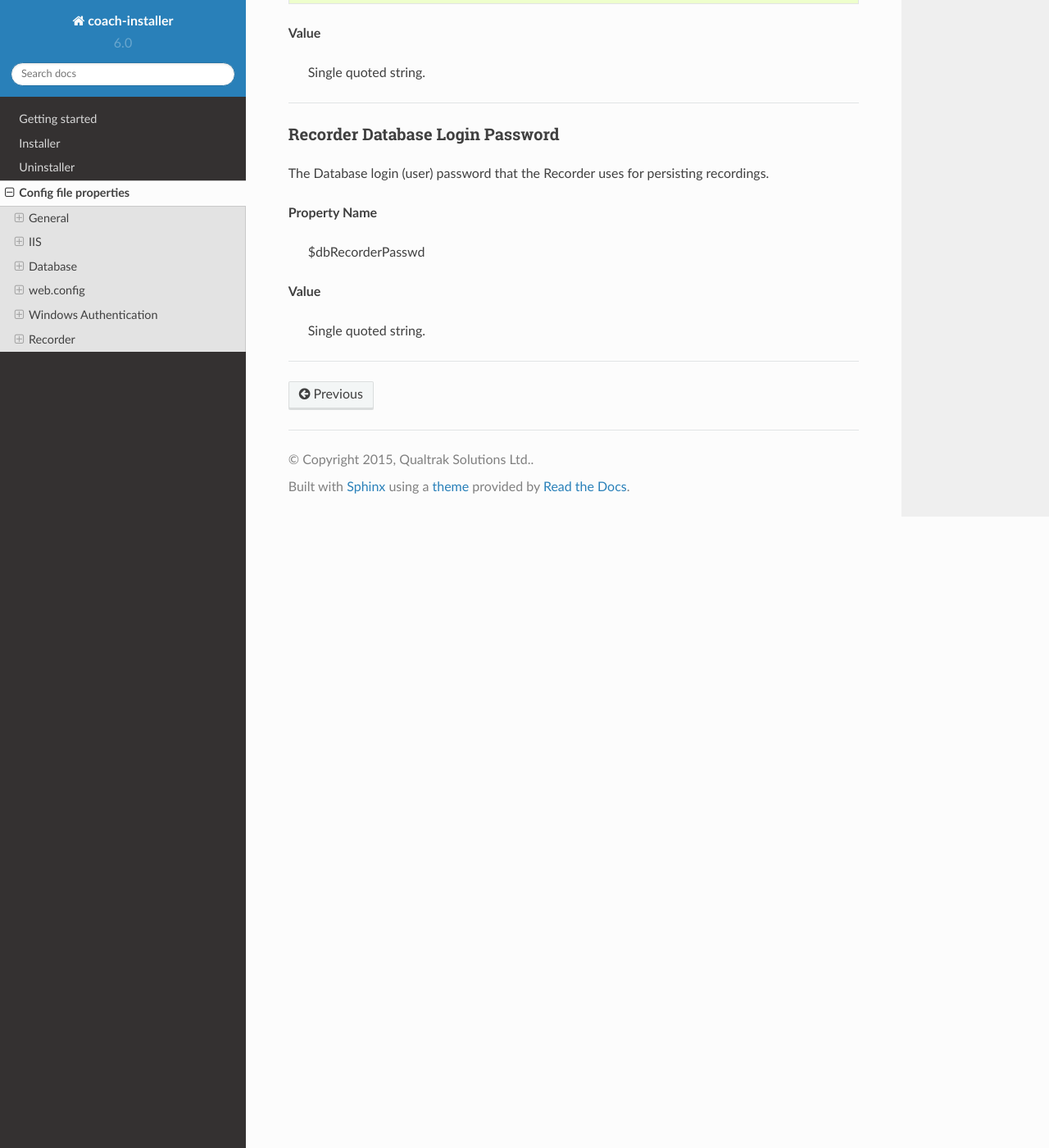
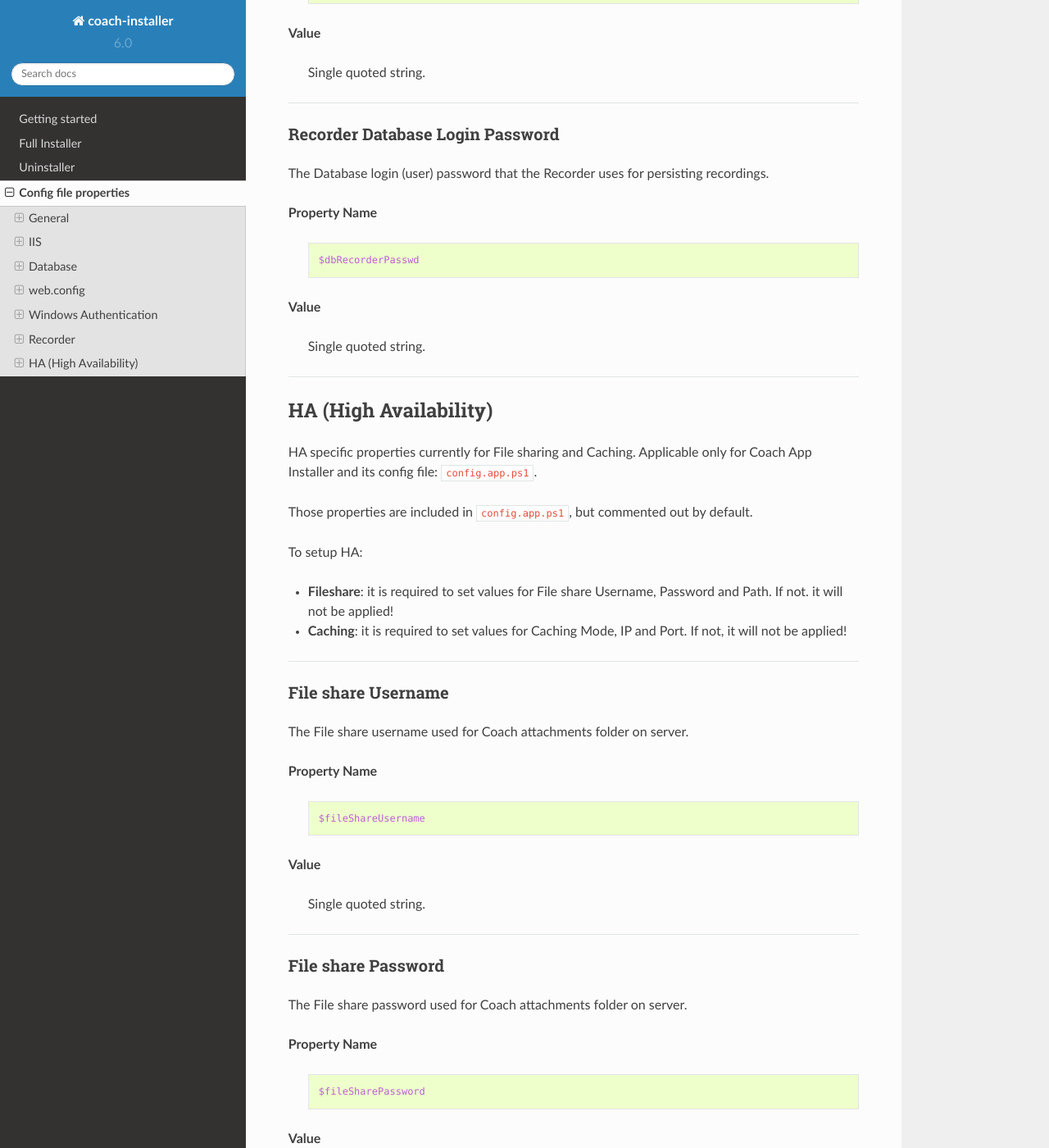
Before and after one commit to qualtrak/docs-coach-installer, a Sphinx documentation site: the page built from source/config-properties.rst, in a window 1280 px wide and 1400 px high, scrolled down 10227 px. Shown: the whole window at 82% size. Built offline with Sphinx 7.4.7 and the Read the Docs theme 2.0.0, drawn with Linux system fonts in a browser that asks for light colours; some of the changed text lies outside the part shown.

Commit message:
Updated docs to v5.1 from v5.0. TODO: Convert Db, App and Scheduler installer documentation.

```diff
--- a/source/config-properties.rst
+++ b/source/config-properties.rst
@@ -24,9 +24,9 @@
 
 **Property Name**
 
-.. code-block:: powershell
+    .. code-block:: powershell
 
-		$installPath
+    		$installPath
 
 **Value**
 
@@ -48,9 +48,9 @@
 
 **Property Name**
 
-.. code-block:: powershell
+    .. code-block:: powershell
 
-		$isSSL
+    		$isSSL
 
 **Value**
 
@@ -62,7 +62,7 @@
 
 -------
 
-System Administrator Username
+Coach System Administrator Username
 .............................
 
 Sets the *Coach* System Administrator username.
@@ -70,9 +70,9 @@
 
 **Property Name**
 
-.. code-block:: powershell
+    .. code-block:: powershell
 
-		$sysAdminUsername
+    		$sysAdminUsername
 
 **Value**
 
@@ -91,9 +91,9 @@
 
 **Property Name**
 
-.. code-block:: powershell
+    .. code-block:: powershell
 
-		$schedulerTriggerTime
+    		$schedulerTriggerTime
 
 **Value**
 
@@ -114,9 +114,9 @@
 
 **Property Name**
 
-.. code-block:: powershell
+    .. code-block:: powershell
 
-		$installInstrumentation
+    		$installInstrumentation
 
 **Value**
 
@@ -143,9 +143,9 @@
 
 **Property Name**
 
-.. code-block:: powershell
+    .. code-block:: powershell
 
-		$appPoolName
+    		$appPoolName
 
 **Value**
 
@@ -164,9 +164,9 @@
 
 **Property Name**
 
-.. code-block:: powershell
+    .. code-block:: powershell
 
-		$iisWebSiteName
+    		$iisWebSiteName
 
 **Value**
 
@@ -186,9 +186,9 @@
 
 **Property Name**
 
-.. code-block:: powershell
+    .. code-block:: powershell
 
-		$appName
+    		$appName
 
 **Value**
 
@@ -216,9 +216,9 @@
 
 **Property Name:**
 
-.. code-block:: powershell
+    .. code-block:: powershell
 
-		$dbInstanceName
+    		$dbInstanceName
 
 **Value**
 
@@ -240,9 +240,9 @@
 
 **Property Name**
 
-.. code-block:: powershell
+    .. code-block:: powershell
 
-		$dbLoginName
+    		$dbLoginName
 
 **Value**
 
@@ -271,9 +271,9 @@
 
 **Property Name**
 
-.. code-block:: powershell
+    .. code-block:: powershell
 
-		$authenticationRoute
+    		$authenticationRoute
 
 **Value**
 
@@ -293,9 +293,9 @@
 
 **Property Name**
 
-.. code-block:: powershell
+    .. code-block:: powershell
 
-		$machineValidationKey
+    		$machineValidationKey
 
 **Value**
 
@@ -315,9 +315,9 @@
 
 **Property Name**
 
-.. code-block:: powershell
+    .. code-block:: powershell
 
-		$machineDecryptionKey
+    		$machineDecryptionKey
 
 **Value**
 
@@ -337,9 +337,9 @@
 
 **Property Name**
 
-.. code-block:: powershell
+    .. code-block:: powershell
 
-		$formsName
+    		$formsName
 
 **Value**
 
@@ -359,9 +359,9 @@
 
 **Property Name**
 
-.. code-block:: powershell
+    .. code-block:: powershell
 
-		$formsDomain
+    		$formsDomain
 
 **Value**
 
@@ -388,11 +388,11 @@
 Enables Windows Authentication in *Coach*. This also requires the *Active Directory Group Name* property to be set.
 Don't use *Windows Authentication* property in ``config.ps1``, if it is not needed!
 
-** Property Name**
+**Property Name**
 
-.. code-block:: powershell
+    .. code-block:: powershell
 
-		$isWindowsAuth
+    		$isWindowsAuth
 
 **Value**
 
@@ -412,9 +412,9 @@
 
 **Property Name**
 
-.. code-block:: powershell
+    .. code-block:: powershell
 
-		$activeDirectoryGroupName
+    		$activeDirectoryGroupName
 
 **Value**
 
@@ -442,9 +442,9 @@
 
 **Property Name**
 
-.. code-block:: powershell
+    .. code-block:: powershell
 
-		$recorderIpAddress
+    		$recorderIpAddress
 
 **Value**
 
@@ -463,9 +463,9 @@
 
 **Property Name**
 
-.. code-block:: powershell
+    .. code-block:: powershell
 
-		$dbRecorderInstance
+    		$dbRecorderInstance
 
 **Value**
 
@@ -484,9 +484,9 @@
 
 **Property Name**
 
-.. code-block:: powershell
+    .. code-block:: powershell
 
-		$dbRecorderLoginName
+    		$dbRecorderLoginName
 
 **Value**
 
@@ -501,10 +501,137 @@
 
 **Property Name**
 
-		$dbRecorderPasswd
+    .. code-block:: powershell
+
+    		$dbRecorderPasswd
 
 **Value**
 
 	Single quoted string.
 
 -------
+
+HA (High Availability)
+----------------------
+
+HA specific properties currently for File sharing and Caching.
+Applicable only for Coach App Installer and its config file: ``config.app.ps1``.
+
+Those properties are included in ``config.app.ps1``, but commented out by default.
+
+To setup HA:
+
+* **Fileshare**: it is required to set values for File share Username, Password and Path. If not. it will not be applied!
+* **Caching**: it is required to set values for Caching Mode, IP and Port. If not, it will not be applied!
+
+-------
+
+File share Username
+...................
+
+The File share username used for Coach attachments folder on server.
+
+**Property Name**
+
+    .. code-block:: powershell
+
+    		$fileShareUsername
+
+**Value**
+
+	Single quoted string.
+
+-------
+
+File share Password
+...................
+
+The File share password used for Coach attachments folder on server.
+
+**Property Name**
+
+    .. code-block:: powershell
+
+    		$fileSharePassword
+
+**Value**
+
+	Single quoted string.
+
+-------
+
+File share Path
+...............
+
+The File share path used for Coach attachments folder on server.
+
+**Property Name**
+
+    .. code-block:: powershell
+
+    		$fileSharePath
+
+**Value**
+
+	Single quoted string.
+
+-------
+
+Caching Mode
+............
+
+The ASP.NET caching mode, currently only supported is `StateServer` in future there will be support for `SqlServer` caching mode.
+
+**Property Name**
+
+    .. code-block:: powershell
+
+    		$cachingMode
+
+**Value**
+
+	Single quoted string. Currently only supported is `StateServer`.
+
+**Default Value**
+
+	``'StateServer'``
+
+-------
+
+Caching IP
+..........
+
+The ASP.NET caching IP address.
+
+**Property Name**
+
+    .. code-block:: powershell
+
+    		$cachingIp
+
+**Value**
+
+	Single quoted string. Valid IP address or DNS name.
+
+-------
+
+Caching Port
+............
+
+The ASP.NET caching IP address Port.
+
+**Property Name**
+
+    .. code-block:: powershell
+
+		    $cachingPort
+
+**Value**
+
+	Integer value. Greater than zero (0).
+
+**Default Value**
+
+	``42424``
+
+-------
```
Also changed, not shown: source/installer.rst (+11 -11 lines), source/uninstaller.rst (+7 -7 lines).
